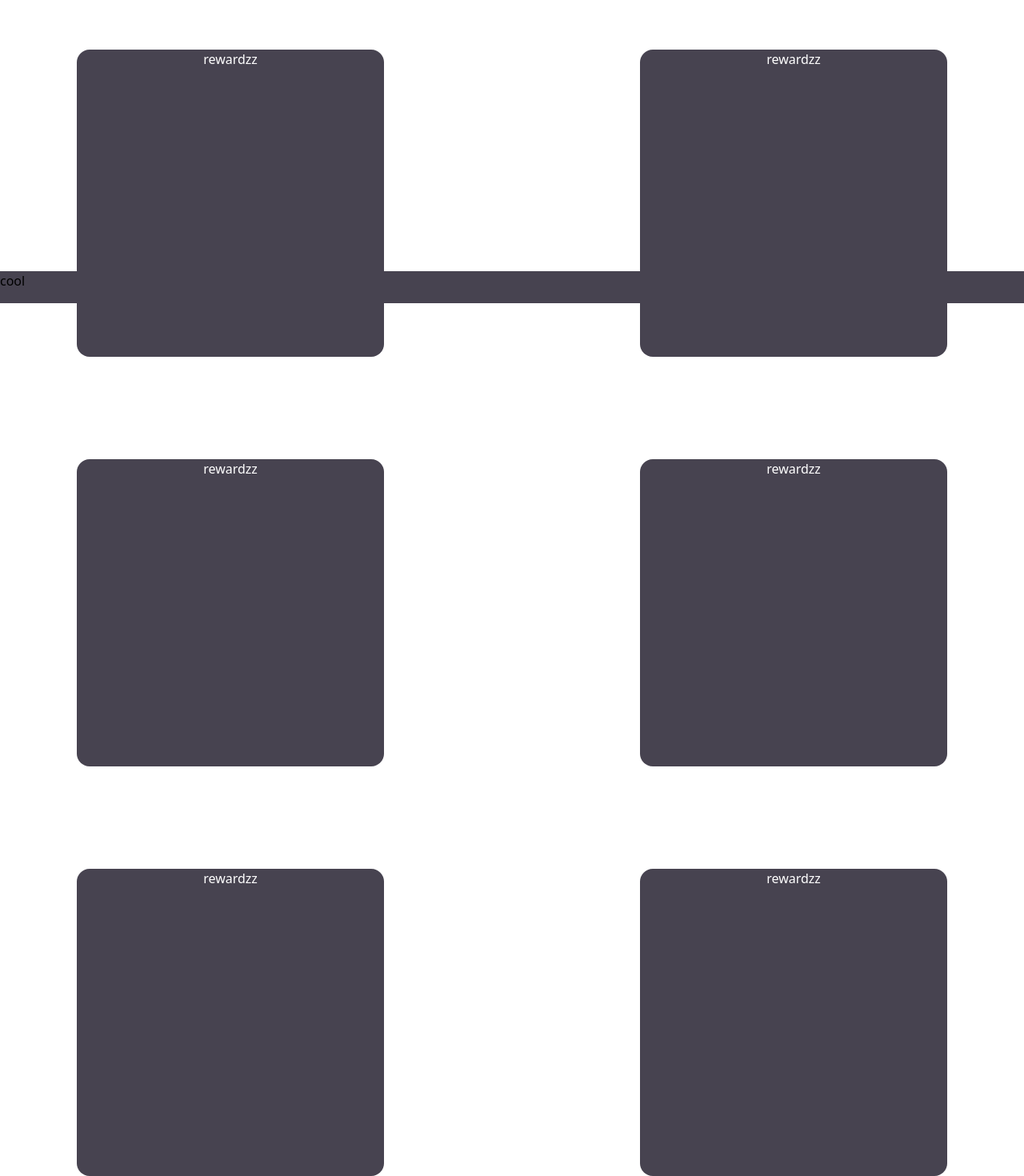
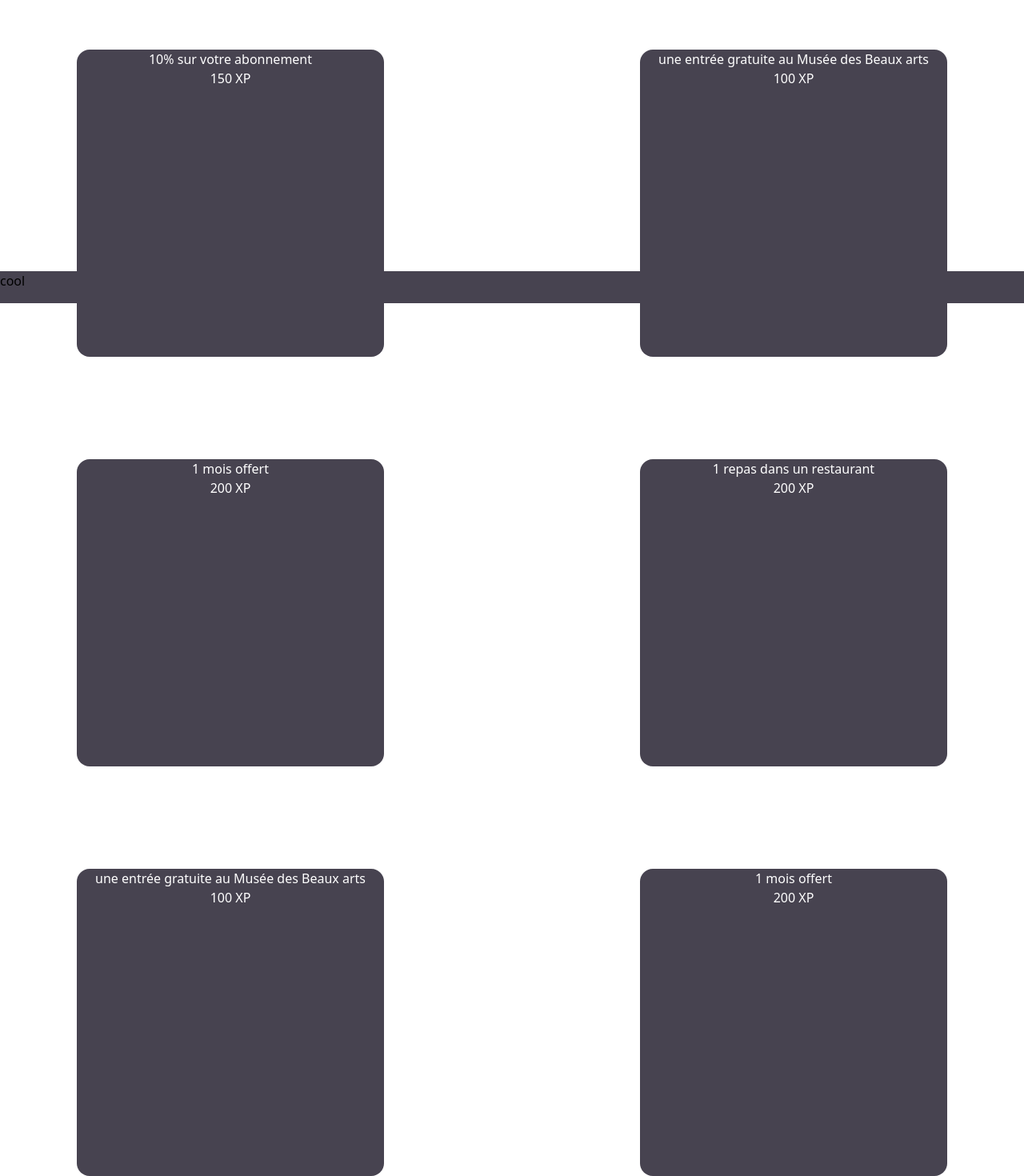
Before and after one commit to teasmade/nts-js-202103-p2-bicloo, a React (Create React App) app: page /shop in a window 1280 px wide. Shown: the part 421-1891 px from the top of the page at 80% size. Built offline with nearby package versions, Linux system fonts and the light colour scheme.

Commit message:
shop rewards working

```diff
--- a/src/components/shop/Reward.jsx
+++ b/src/components/shop/Reward.jsx
@@ -1,6 +1,13 @@
+/* eslint-disable react/destructuring-assignment */
+/* eslint-disable react/prop-types */
 import React from 'react';
 import './reward.css';
 
-export default function Reward() {
-  return <div className="reward">rewardzz</div>;
+export default function Reward(props) {
+  return (
+    <div className="reward">
+      <div>{props.name}</div>
+      <div>{props.price}</div>
+    </div>
+  );
 }
--- a/src/components/shop/Shop.jsx
+++ b/src/components/shop/Shop.jsx
@@ -10,12 +10,18 @@ export default function Shop() {
         <div className="choose">Choisissez votre récompense!</div>
       </div>
       <div className="rewards">
-        <Reward />
-        <Reward />
-        <Reward />
-        <Reward />
-        <Reward />
-        <Reward />
+        <Reward name="10% sur votre abonnement" price="150 XP" />
+        <Reward
+          name="une entrée gratuite au Musée des Beaux arts"
+          price="100 XP"
+        />
+        <Reward name="1 mois offert" price="200 XP" />
+        <Reward name="1 repas dans un restaurant" price="200 XP" />
+        <Reward
+          name="une entrée gratuite au Musée des Beaux arts"
+          price="100 XP"
+        />
+        <Reward name="1 mois offert" price="200 XP" />
       </div>
     </div>
   );
```
